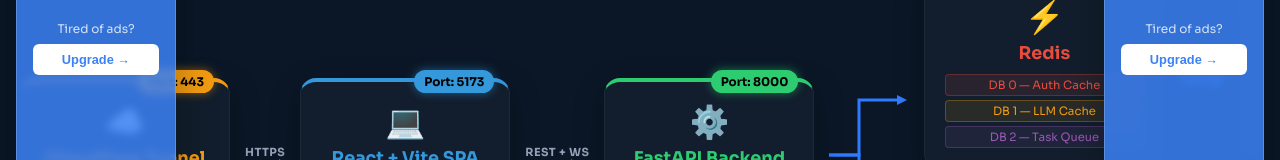
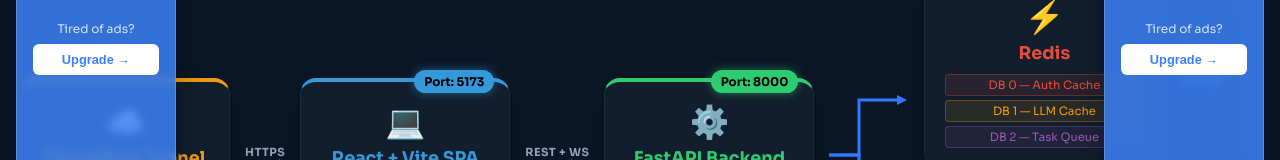
Before and after one commit to YXLuo95/CS3398-GroupProject, a React (Vite) app in the folder src/frontend/: page /architecture in a window 1280 px wide. Shown: the part 425-585 px from the top of the page. Built offline with nearby package versions, Linux system fonts and the light colour scheme; no server answers.

Commit message:
Update Architecture.jsx

```diff
--- a/src/frontend/src/pages/Architecture.jsx
+++ b/src/frontend/src/pages/Architecture.jsx
@@ -82,7 +82,6 @@
           <div style={{ display: "flex", flexDirection: "row", alignItems: "center", justifyContent: "flex-start", flexWrap: "nowrap", width: "max-content", margin: "0 auto" }}>
 
             <div style={{ ...glassCardStyle, borderTop: "4px solid #f39c12" }}>
-              <PortBadge port="443" color="#f39c12" />
               <div style={{ fontSize: "2rem", marginBottom: "5px" }}>☁️</div>
               <h3 style={{ margin: "0 0 10px 0", color: "#f39c12", fontSize: "1.1rem" }}>Cloudflare Tunnel</h3>
               <p style={{ fontSize: "0.8rem", color: "#94a3b8", margin: 0 }}>Public HTTPS gateway with no exposed ports.</p>
```
